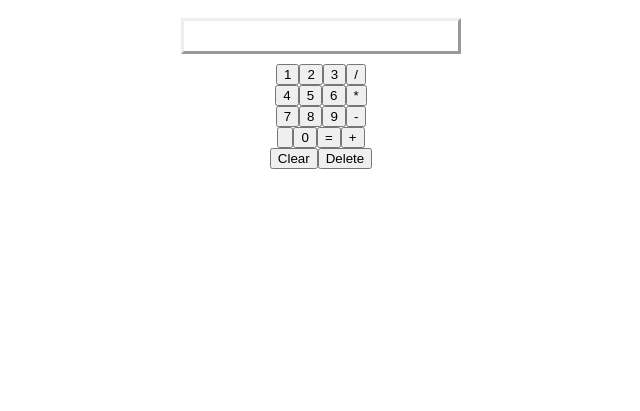
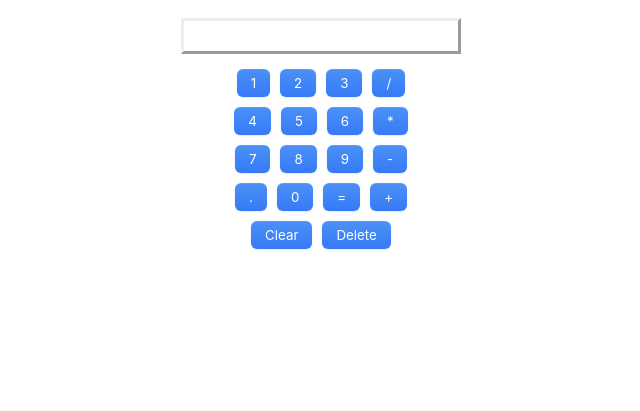
Before and after one commit to derekbache/calculator, a plain HTML site: page index.html in a window 1280 px wide. Shown: the whole page, without its empty margins (319-959 px from the left). Drawn offline with Linux system fonts and the light colour scheme.

Commit message:
Add additional button CSS and improve mutliple equation handling

```diff
--- a/index.html
+++ b/index.html
@@ -16,27 +16,23 @@
           <button onclick="addToDisplay('1')">1</button>
           <button onclick="addToDisplay('2')">2</button>
           <button onclick="addToDisplay('3')">3</button>
-
           <button onclick="addToDisplay('/')">/</button>
         </div>
         <div class="row">
           <button onclick="addToDisplay('4')">4</button>
           <button onclick="addToDisplay('5')">5</button>
           <button onclick="addToDisplay('6')">6</button>
-
           <button onclick="addToDisplay('*')">*</button>
         </div>
         <div class="row">
           <button onclick="addToDisplay('7')">7</button>
           <button onclick="addToDisplay('8')">8</button>
           <button onclick="addToDisplay('9')">9</button>
-
           <button onclick="addToDisplay('-')">-</button>
         </div>
         <div class="row">
-          <button onclick="addToDisplay('.')"></button>
+          <button onclick="addToDisplay('.')">.</button>
           <button onclick="addToDisplay('0')">0</button>
-
           <button onclick="equals()">=</button>
           <button onclick="addToDisplay('+')">+</button>
         </div>
--- a/script.js
+++ b/script.js
@@ -8,6 +8,7 @@ let display = document.getElementById("display");
 let displayText;
 let totalCharacterCount = 0;
 let hasDecimal = false;
+let totalled = false;
 
 function add(a, b) {
   return a + b;
@@ -58,6 +59,10 @@ function addToDisplay(character) {
     operator = "/";
     hasDecimal = false;
   } else if (!operator) {
+    if (totalled) {
+      firstNumberText = "";
+      totalled = false;
+    }
     firstNumberText += character;
   } else {
     secondNumberText += character;
@@ -73,6 +78,7 @@ function equals() {
   operator = "";
   secondNumberText = "";
   hasDecimal = false;
+  totalled = true;
   updateDisplayInnerText();
 }
 function clearAll() {
@@ -80,6 +86,8 @@ function clearAll() {
   secondNumberText = "";
   operator = "";
   hasDecimal = false;
+  totalCharacterCount = 0;
+  totalled = false;
   updateDisplayInnerText();
 }
 
--- a/style.css
+++ b/style.css
@@ -20,3 +20,30 @@ body {
   display: flex;
   justify-content: center;
 }
+
+/* CSS */
+button {
+  display: flex;
+  flex-direction: column;
+  align-items: center;
+  padding: 6px 14px;
+  font-family: -apple-system, BlinkMacSystemFont, "Roboto", sans-serif;
+  border-radius: 6px;
+  border: none;
+  margin: 5px;
+  color: #fff;
+  background: linear-gradient(180deg, #4b91f7 0%, #367af6 100%);
+  background-origin: border-box;
+  box-shadow: 0px 0.5px 1.5px rgba(54, 122, 246, 0.25),
+    inset 0px 0.8px 0px -0.25px rgba(255, 255, 255, 0.2);
+  user-select: none;
+  -webkit-user-select: none;
+  touch-action: manipulation;
+}
+
+button:focus {
+  box-shadow: inset 0px 0.8px 0px -0.25px rgba(255, 255, 255, 0.2),
+    0px 0.5px 1.5px rgba(54, 122, 246, 0.25),
+    0px 0px 0px 3.5px rgba(58, 108, 217, 0.5);
+  outline: 0;
+}
```
